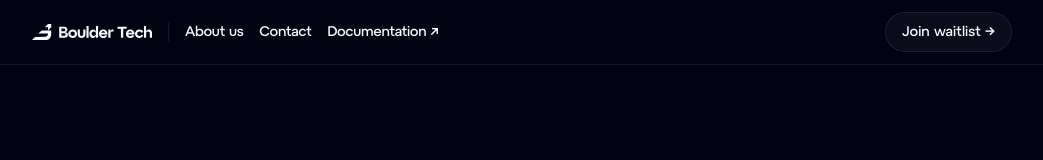
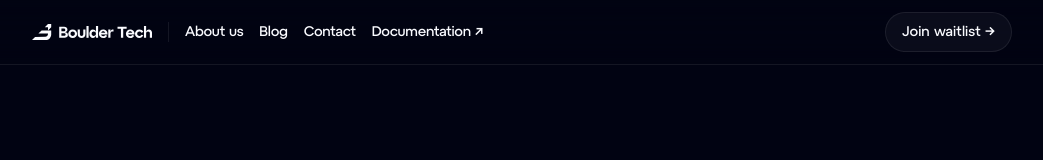
Before and after one commit to boulder-tech/Landing, a Next.js app: page /about in a window 1280 px wide. Shown: the top 160 px of the page, without its empty margins (118-1161 px from the left). Built offline with nearby package versions, Linux system fonts and the light colour scheme.

Commit message:
feat: blog in nav

```diff
--- a/src/components/header.tsx
+++ b/src/components/header.tsx
@@ -28,6 +28,12 @@ const Header = () => {
                 href={"/about"}
               >
                 About us
+              </Link>
+              <Link
+                className="cursor-pointer font-medium hover:opacity-50 transition-all duration-200"
+                href={"/blog"}
+              >
+                Blog
               </Link>
               <Link
                 className="cursor-pointer font-medium hover:opacity-50 transition-all duration-200"
```
